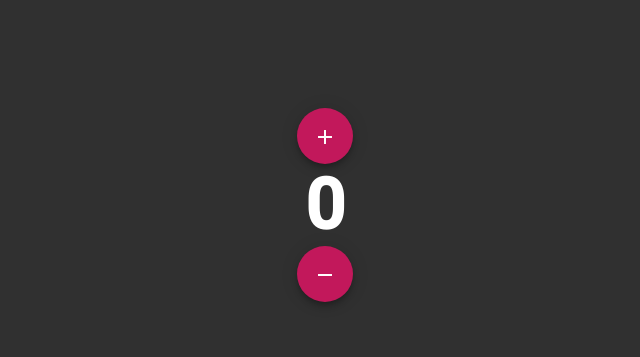
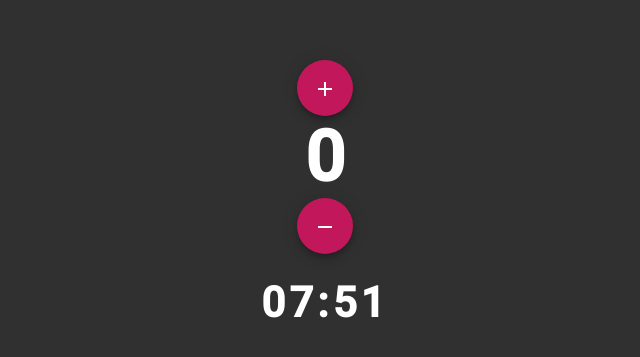
Before and after one commit to folkmanis/laiks, an Angular app: page / in a window 1280 px wide. Shown: the part 195-552 px from the top of the page, without its empty margins (315-955 px from the left). Built offline with nearby package versions, Linux system fonts and the light colour scheme.

Commit message:
clock component added

```diff
--- a/src/app/app.component.html
+++ b/src/app/app.component.html
@@ -1,3 +1,5 @@
 <div class="container">
   <laiks-selector></laiks-selector>
+
+  <laiks-clock-display></laiks-clock-display>
 </div>
--- a/src/app/app.module.ts
+++ b/src/app/app.module.ts
@@ -7,13 +7,15 @@ import { BrowserAnimationsModule } from '@angular/platform-browser/animations';
 import { SharedModule } from './lib/shared.module';
 import { SelectorComponent } from './selector/selector.component';
 import { NumberSignPipe } from './selector/number-sign.pipe';
+import { ClockDisplayComponent } from './clock-display/clock-display.component';
 
 
 @NgModule({
   declarations: [
     AppComponent,
     SelectorComponent,
-    NumberSignPipe
+    NumberSignPipe,
+    ClockDisplayComponent
   ],
   imports: [
     BrowserModule,
--- /dev/null
+++ b/src/app/clock-display/clock-display.component.html
@@ -0,0 +1,4 @@
+<div class="container">
+    <span id="" hours>{{ time.getHours() | number:'2.0-0' }}</span><span id="separator">:</span><span id="minutes">{{
+        time.getMinutes() | number:'2.0-0' }}</span>
+</div>
--- /dev/null
+++ b/src/app/clock-display/clock-display.component.scss
@@ -0,0 +1,18 @@
+.container {
+    text-align: center;
+    font-size: 300%;
+    line-height: normal;
+    margin: 24px 0;
+    letter-spacing: 0.1em;
+    font-weight: 800;
+}
+
+#separator {
+    animation: blinker 1s step-start infinite;
+}
+
+@keyframes blinker {
+    50% {
+        opacity: 0;
+    }
+}
--- /dev/null
+++ b/src/app/clock-display/clock-display.component.ts
@@ -0,0 +1,13 @@
+import { ChangeDetectionStrategy, Component, Input } from '@angular/core';
+
+@Component({
+  selector: 'laiks-clock-display',
+  templateUrl: './clock-display.component.html',
+  styleUrls: ['./clock-display.component.scss'],
+  changeDetection: ChangeDetectionStrategy.OnPush
+})
+export class ClockDisplayComponent {
+
+  @Input() time: Date = new Date();
+
+}
```
Also changed, not shown: 2 other files (tests, documents, lock files or other folders).
